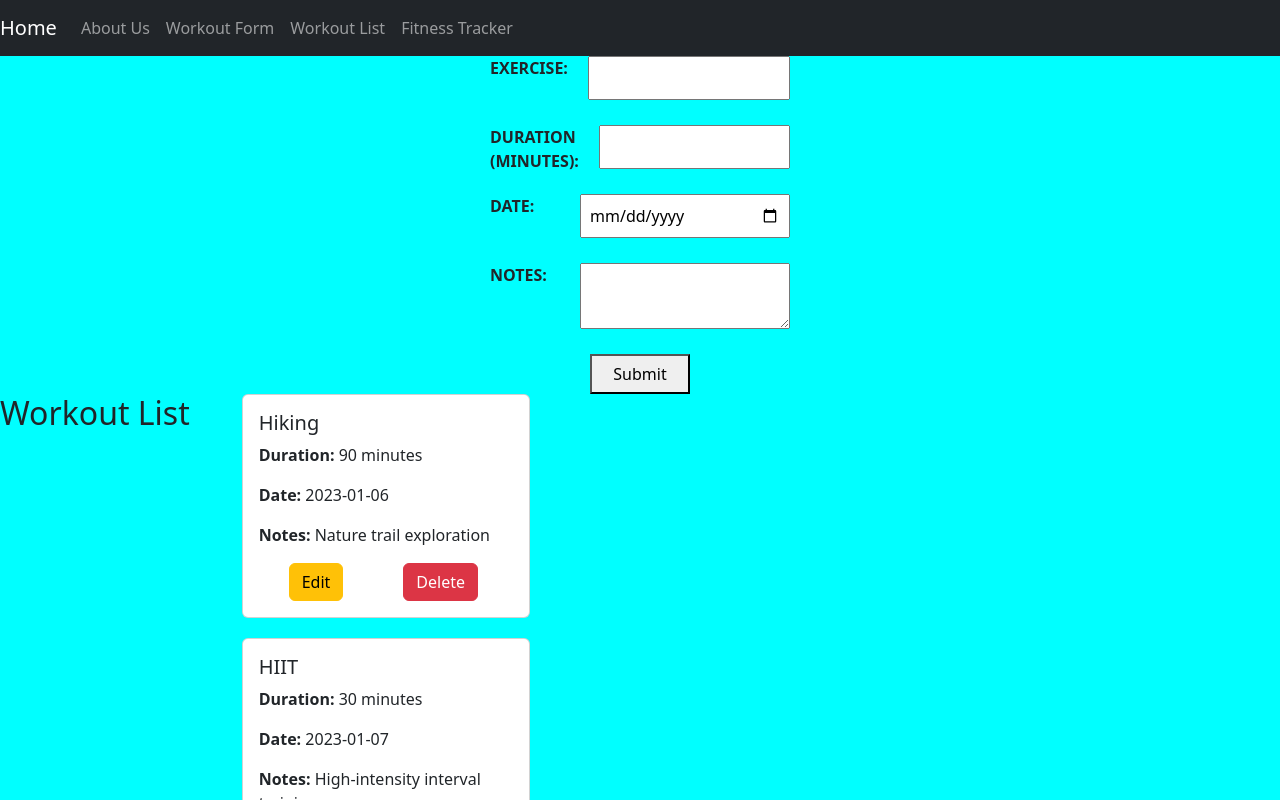
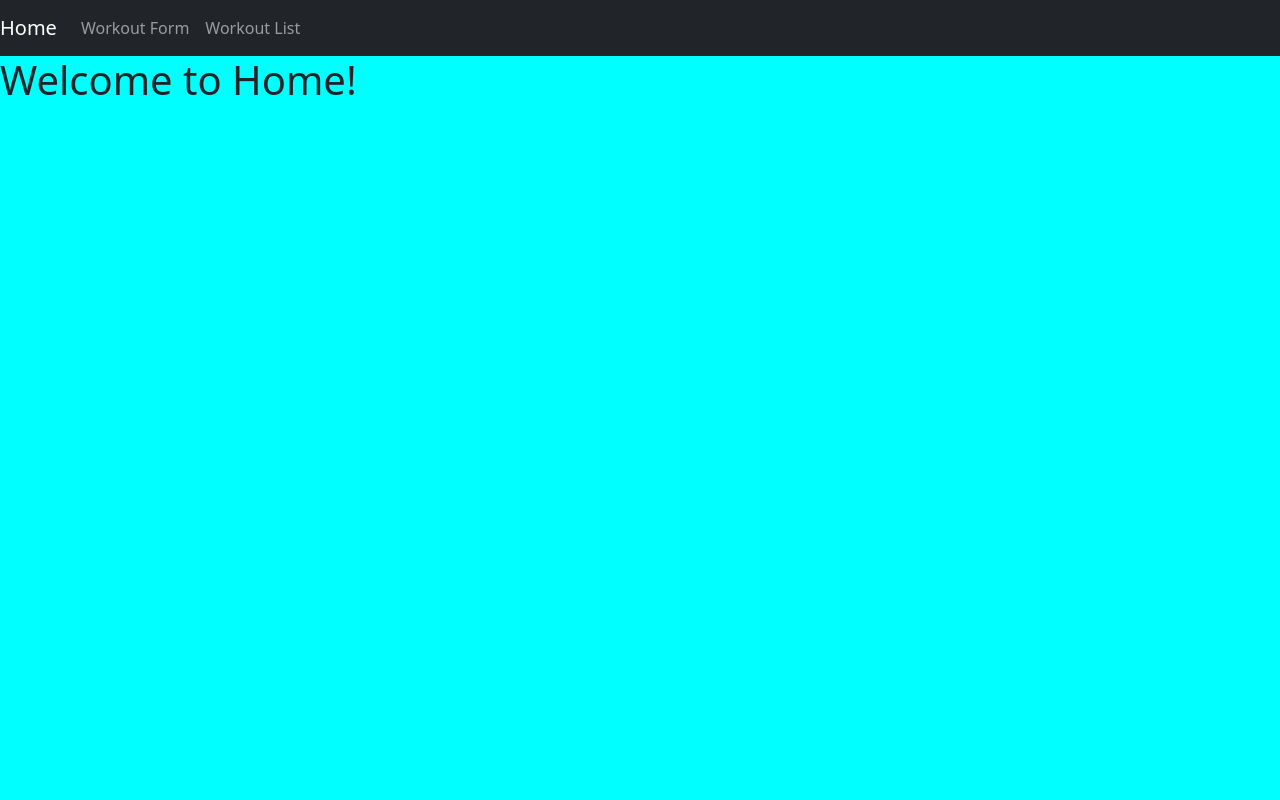
Before and after one commit to PNyagol/fitness-tracker-app, a React (Create React App) app: page / in a window 1280 px wide. Shown: the top 800 px of the page. Built offline with nearby package versions, Linux system fonts and the light colour scheme; data requests are answered from the project's data file.

Commit message:
Fixed Navbar.js and App.js errors

```diff
--- a/package.json
+++ b/package.json
@@ -10,6 +10,7 @@
     "react": "^18.2.0",
     "react-bootstrap": "^2.9.1",
     "react-dom": "^18.2.0",
+    "react-router-dom": "^6.20.0",
     "react-scripts": "5.0.1",
     "recharts": "^2.10.1",
     "web-vitals": "^2.1.4"
--- a/src/components/App.js
+++ b/src/components/App.js
@@ -1,184 +1,72 @@
-import React, { useEffect, useState } from "react";
-import NavBar from "./NavBar";
-import WorkoutForm from "./WorkoutForm";
-import WorkoutList from "./WorkoutList";
+
+import React, { useState, useEffect} from 'react';
+import { BrowserRouter as Router, Routes, Route } from 'react-router-dom';
+import NavBar from './NavBar';
+import WorkoutForm from './WorkoutForm';
+import WorkoutList from './WorkoutList';
 
 function App() {
 const [workouts, setWorkouts] = useState([]);
-  const [formSubmitted, setFormSubmitted] = useState(false);
-  const [initial] = useState(true);
-  const [isModalOpenned, setIsModalOpenned] = useState(false);
-  const [workoutId, setWorkoutId] = useState(null);
+// const handleWorkoutSubmission = (workoutDetails) => {
+//     setWorkouts((prevWorkouts) => [...prevWorkouts, workoutDetails]);
+//     console.log("Workout details submitted:", workoutDetails);
+//  };
+const handleEdit = (id) => {
+    console.log("Edit workout with id:", id);
+};
 
-  const handleEdit = async (id) => {
-    const patchData = {};
 
-    let data = await fetch(`http://localhost:3001/workouts/${id}`, {
-      method: "PATCH",
-      headers: {
-        "Content-Type": "application/json",
-      },
-      body: JSON.stringify(patchData),
-    })
-      .then((response) => {
+  const handleDelete = (id) => {
+    console.log("Delete workout with id:", id);
+  };
+
+  useEffect(() => {
+  const fetchData = async () => {
+    try {
+      let response = await fetch("http://localhost:3001/workouts");
       if (!response.ok) {
         throw new Error(`HTTP error! Status: ${response.status}`);
       }
-        return response.json();
-      })
-      .then((data) => data)
-      .catch((error) => {
-        console.error("Error during PATCH request:", error);
-      });
 
-    return data;
+      let data = await response.json();
+      setWorkouts(data);
+      console.log(data); // Log the fetched data, as this will reflect the updated state
+    } catch (error) {
+      console.error("Error fetching workouts:", error);
+    }
   };
 
-  const handleDelete = async (id) => {
-    let data = await fetch(`http://localhost:3001/workouts/${id}`, {
-      method: "DELETE",
-      headers: {
-        "Content-Type": "application/json",
-      },
-      // body:
-    }).then((res) => res.json());
-    console.log("DEMO FROM APP DELETE:", await data);
-  };
+  fetchData();
+}, []); // Empty dependency array to run this effect only once when the component mounts
 
-  useEffect(() => {
-    const fetcData = async () => {
-      const response = await fetch("http://localhost:3001/workouts")
-        .then((res) => res.json())
-        .then((data) => setWorkouts(data));
-
-      return await response;
-    };
-
-    fetcData();
-  }, []);
-
-  useEffect(() => {
-    console.log("workoutId: ", workoutId);
-  }, [workoutId]);
 
   return (
-    <>
+    <Router>
+      <div>
         <header>
           <NavBar />
         </header>
         <main>
-        <WorkoutForm
-          formSubmitted={formSubmitted}
-          setFormSubmitted={setFormSubmitted}
-        />
-        <WorkoutList
-          workouts={workouts}
-          handleDelete={handleDelete}
-          handleEdit={handleEdit}
-          setIsModalOpenned={setIsModalOpenned}
-          isModalOpenned={isModalOpenned}
-          setWorkoutId={setWorkoutId}
-        />
-        {isModalOpenned && (
-          <Modal
-            isModalOpenned={isModalOpenned}
-            setIsModalOpenned={setIsModalOpenned}
-            handleEdit={handleEdit}
-            workoutId={workoutId}
-          />
-        )}
+          <Routes>
+            <Route path="/" element={<Home />} />
+            <Route path="/workout-form" element={<WorkoutForm />} />
+            <Route path="/workout-list" element={<WorkoutList
+            workouts = {workouts}
+            onEdit={handleEdit}
+            onDelete={handleDelete} />} />
+          </Routes>
         </main>
         <footer>
           <p>GROUP SEVEN</p>
         </footer>
-    </>
+      </div>
+    </Router>
   );
 }
 
-const Modal = ({
-  setIsModalOpenned,
-  isModalOpenned,
-  handleEdit,
-  workoutId,
-}) => {
-  const [data, setData] = useState(null);
-  useEffect( () => {
-    async function _data() {
-      return await handleEdit(parseInt(workoutId));
-    }
-
-    let data = _data();
-
-    setData(data);
-
-    console.log("DATA: ", data);
-  }, isModalOpenned);
-  return (
-    <div
-      className={"overlay"}
-      onClick={() => setIsModalOpenned(!isModalOpenned)}
-    >
-      <form className="workout-form">
-        <div className="form-group">
-          <label>
-            Exercise:
-            <input
-              type="text"
-              name="exercise"
-              value={data?.exercise}
-              // onChange={handleInputChange}
-              required
-              style={{ marginBottom: "10px" }}
-            />
-          </label>
-        </div>
-
-        <div className="form-group">
-          <label>
-            Duration (minutes):
-            <input
-              type="number"
-              name="duration"
-              value={data?.duration}
-              // onChange={handleInputChange}
-              required
-              style={{ marginBottom: "10px" }}
-            />
-          </label>
-        </div>
-
-        <div className="form-group">
-          <label>
-            Date:
-            <input
-              type="date"
-              name="date"
-              value={data?.date}
-              // onChange={handleInputChange}
-              required
-              style={{ marginBottom: "10px" }}
-            />
-          </label>
-        </div>
-
-        <div className="form-group">
-          <label>
-            Notes:
-            <textarea
-              name="notes"
-              // value={workoutDetails.notes}
-              // onChange={handleInputChange}
-              style={{ marginBottom: "10px" }}
-            />
-          </label>
-        </div>
-
-        <button type="submit" className="small-button">
-          Submit
-        </button>
-      </form>
-    </div>
-  );
+// Define a component for the home page
+const Home = () => {
+  return <h1>Welcome to Home!</h1>;
 };
 
 export default App;
--- a/src/components/NavBar.js
+++ b/src/components/NavBar.js
@@ -1,18 +1,18 @@
 import React from 'react';
+import { Link } from 'react-router-dom';
 import { Navbar, Nav } from 'react-bootstrap';
 import 'bootstrap/dist/css/bootstrap.min.css';
 
 const NavBar = () => {
   return (
     <Navbar bg="dark" variant="dark" expand="lg">
-      <Navbar.Brand href="#">Home</Navbar.Brand>
+      <Navbar.Brand as={Link} to="/">Home</Navbar.Brand>
       <Navbar.Toggle aria-controls="basic-navbar-nav" />
       <Navbar.Collapse id="basic-navbar-nav">
         <Nav className="ml-auto">
-        <Nav.Link href="#workout-form">About Us</Nav.Link>
-          <Nav.Link href="#workout-form">Workout Form</Nav.Link>
-          <Nav.Link href="#workout-list">Workout List</Nav.Link>
-          <Nav.Link href="#fitness-tracker">Fitness Tracker</Nav.Link>
+          <Nav.Link as={Link} to="/workout-form">Workout Form</Nav.Link>
+          <Nav.Link as={Link} to="/workout-list">Workout List</Nav.Link>
+          {/* Add other links here */}
         </Nav>
       </Navbar.Collapse>
     </Navbar>
```
Also changed, not shown: 1 other file (tests, documents, lock files or other folders). Lines whose indentation alone changed are shown as unchanged.
